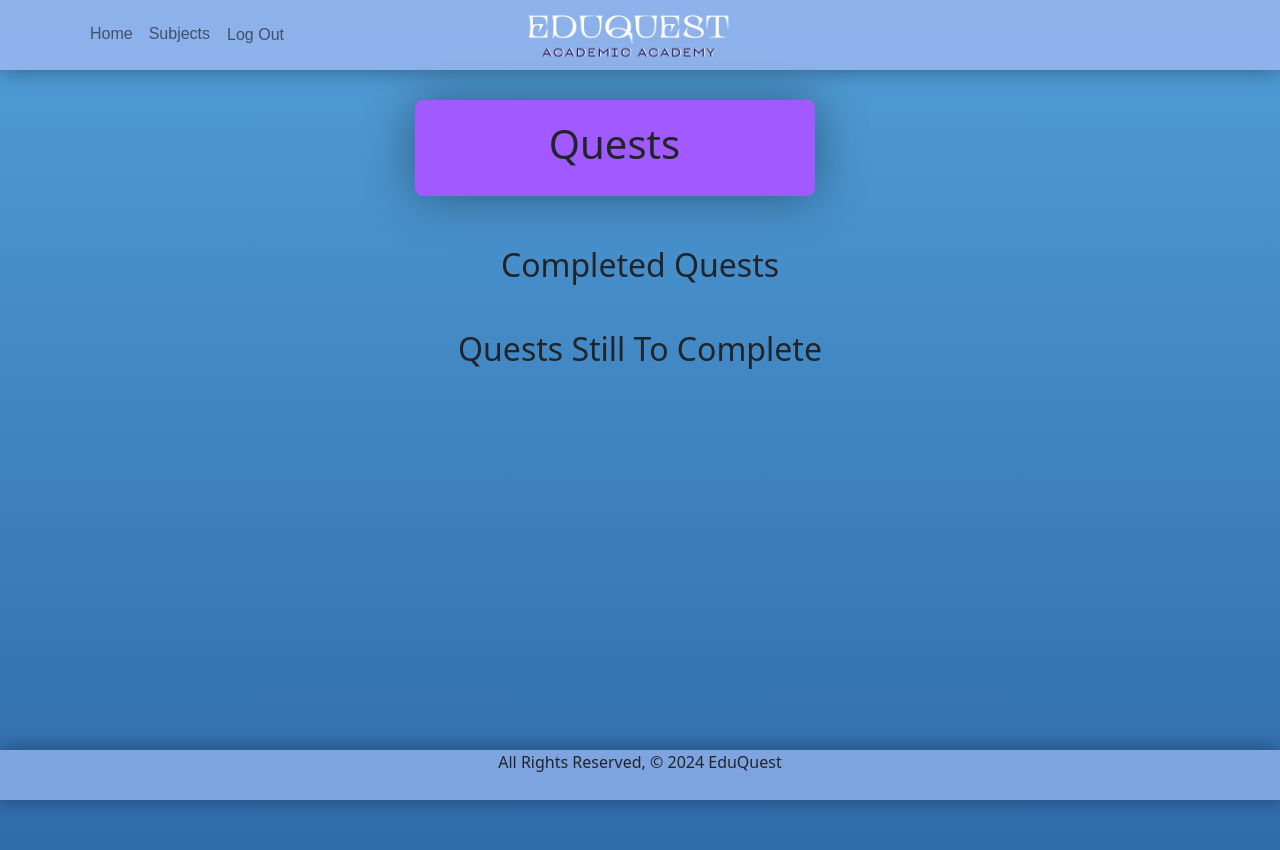
After one commit to GA-EduQuest/EduQuest, a Django app: page /quests/ in a window 1280 px wide. The commit adds this page. Run offline with Django 5.2, Linux system fonts and the light colour scheme; data that the repository does not hold is empty; some web fonts are replaced.

Commit message:
Create quests index page (no styling)

```diff
--- /dev/null
+++ b/main_app/templates/quests/quests_index.html
@@ -0,0 +1,44 @@
+{% extends 'base.html' %} {% block title %}Assignments{% endblock %}
+{% block content %}
+
+<div class="center-container">
+  <div class="container">
+    <div class="row justify-content-center">
+      <div class="col-md-5">
+        <div class="title-card">
+          <h1>Quests</h1>
+        </div>
+      </div>
+    </div>
+  </div>
+</div>
+
+<div class="list-container">
+  <div class="completed-quest-list">
+    <h2>Completed Quests</h2>
+    <ul>
+      {% for achievement in achieved_quests %}
+      <li>
+        {{ achievement.quest.name }}
+        <img src="{{ achievement.quest.badge_image_url }}" alt="Badge Image" />
+      </li>
+      {% endfor %}
+    </ul>
+  </div>
+</div>
+<div class="list-container">
+  <div class="uncompleted-quest-list">
+    <h2>Quests Still To Complete</h2>
+    <ul>
+      {% for uncompleted_quest in uncompleted_quests %}
+      <li>
+        {{ uncompleted_quest.name }} {% if uncompleted_quest.badge_image_url %}
+        <img src="{{ uncompleted_quest.badge_image_url }}" alt="Badge Image" />
+        {% endif %}
+      </li>
+      {% endfor %}
+    </ul>
+  </div>
+</div>
+
+{% endblock %}
--- a/main_app/templates/user/user_detail.html
+++ b/main_app/templates/user/user_detail.html
@@ -42,10 +42,7 @@
   {% for achievement in achievements %}
   <li>
     {{ achievement.quest.name }} - {{ achievement.date_achieved }}
-    {% if achievement.quest.badge_image_url %}
     <img src="{{ achievement.quest.badge_image_url }}" alt="Badge Image">
-    {% endif %}
-    </a>
   </li>
   {% endfor %}
 </ul>
--- a/main_app/urls.py
+++ b/main_app/urls.py
@@ -11,11 +11,11 @@ urlpatterns = [
     #About Profile
     path('user/<int:pk>/update', views.ProfileUpdate.as_view(), name='profile_update'),
     #About Quest
-    path('user/<int:user_id>/unfinishedquest/<int:quest_id>/', views.unfinished_quest, name='unfinished_quest'),
-    path('user/<int:user_id>/finishedquest/<int:quest_id>/', views.finished_quest, name='finished_quest'),
+    path('quests/', views.quests_index, name='quests_index'),
+    path('quests/<int:quest_id>/', views.quests_detail, name='quests_detail'),
     #About user earning badges
-    path('user/<int:user_id>/unfinishedquest/<int:quest_id>/notownedbadges/<int:badge_id>', views.not_owned_badges, name='not_owned_badges'),
-    path('user/<int:user_id>/finishedquest/<int:quest_id>/ownedbadges/<int:badge_id>', views.owned_badges, name='owned_badges'),
+    # path('user/<int:user_id>/unfinishedquest/<int:quest_id>/notownedbadges/<int:badge_id>', views.not_owned_badges, name='not_owned_badges'),
+    # path('user/<int:user_id>/finishedquest/<int:quest_id>/ownedbadges/<int:badge_id>', views.owned_badges, name='owned_badges'),
     #About Badges
     # path('badges/', views.badges_list, name='badges_list'),
     # path('badges/<int:badges_id>/', views.badges_detail, name='subjects_detail'),
--- a/main_app/views.py
+++ b/main_app/views.py
@@ -44,10 +44,13 @@ class ProfileUpdate(LoginRequiredMixin, UpdateView):
 
 
 #Quest Views
-def unfinished_quest(request, user_id, quest_id):
-   pass
+def quests_index(request):
+   all_quests = Quest.objects.all()
+   achieved_quests = ProfileAchievement.objects.all()
+   uncompleted_quests = all_quests.exclude(id__in=achieved_quests)
+   return render(request, 'quests/quests_index.html', {'all_quests': all_quests, 'achieved_quests': achieved_quests, 'uncompleted_quests': uncompleted_quests })
 
-def finished_quest(request, user_id, quest_id):
+def quests_detail(request, user_id, quest_id):
    pass
 
 #Badges Views
```
Also changed, not shown: main_app/templates/quests/quests_detail.html (added).
